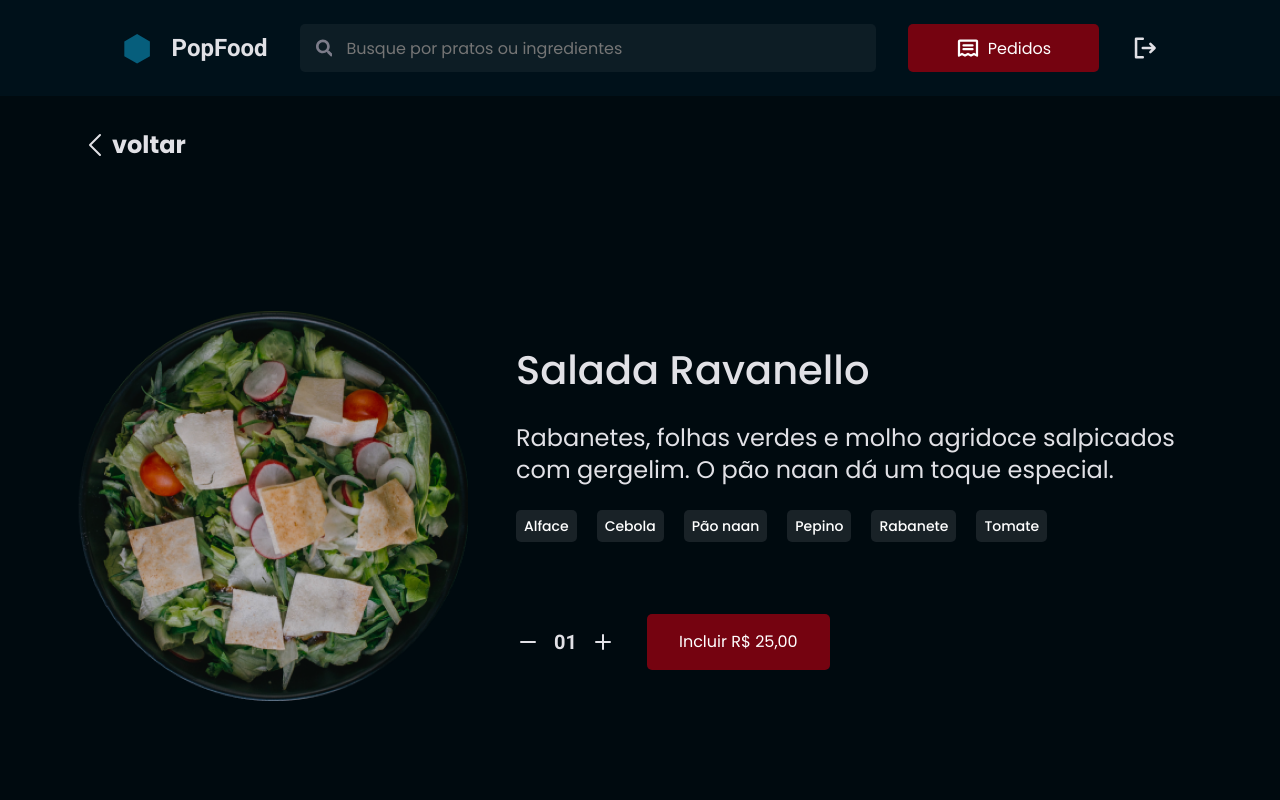
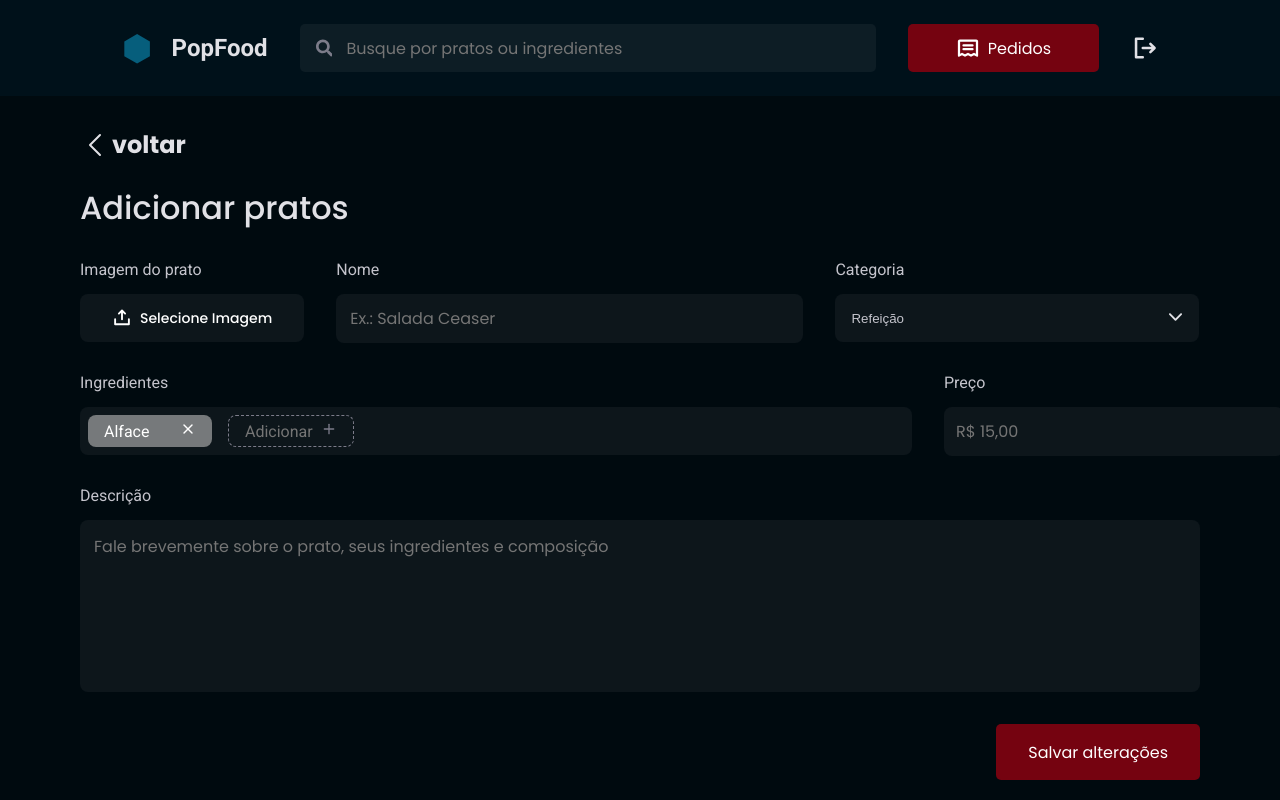
Before and after one commit to murilodamarioo/PopFood-Frontend, a React (Vite) app: page / in a window 1280 px wide. Shown: the top 800 px of the page. Built offline with nearby package versions, Linux system fonts and the light colour scheme.

Commit message:
feat: implement Add dish page

```diff
--- a/src/components/NoteItem/styles.js
+++ b/src/components/NoteItem/styles.js
@@ -14,6 +14,7 @@ export const Container = styled.div`
   border: ${(props) => props.$isnew ? `1px dashed ${props.theme.COLORS.LIGHT_500}` : 'none'};
 
   input {
+    width: auto;
     width: 4.25rem;
     font-family: 'Roboto';
     line-height: 1rem;
@@ -33,46 +34,3 @@ export const Container = styled.div`
     cursor: pointer;
   }
 `
-
-
-/*
-
-
-  display: flex;
-  align-items: center;
-
-  height: 2rem;
-  width: fit-content;
-
-  background-color: ${(props) => (props.$isnew ? 'transparent' : props.theme.COLORS.LIGHT_600)};
-  border: ${(props) => (props.$isnew ? `1px dashed ${props.theme.COLORS.LIGHT_500}` : 'none')};
-  border-radius: 0.5rem;
-
-
-  input {
-    background: transparent;
-    border: none;
-    color: ${(props) => (props.$isnew ? props.theme.COLORS.LIGHT_500 : props.theme.COLORS.LIGHT_100)};
-    padding: 0.6rem 1rem;
-    outline: none;
-    font-size: 1rem;
-  }
-
-  button {
-    background: none;
-    border: none;
-    color: ${(props) => (props.$isnew ? '#0F0' : '#F00')};
-    cursor: pointer;
-    padding: 0.6rem 1rem;
-    display: flex;
-    align-items: center;
-    justify-content: center;
-    gap: 0.5rem;
-
-    &:hover {
-      opacity: 0.8;
-    }
-  }
-
-
-*/
--- a/src/main.jsx
+++ b/src/main.jsx
@@ -5,13 +5,13 @@ import { ThemeProvider } from 'styled-components'
 import GlobalStyle from './styles/global'
 import theme from './styles/theme'
 
-import { Details } from './pages/Details'
+import { AddDishes } from './pages/AddDishes'
 
 createRoot(document.getElementById('root')).render(
   <StrictMode>
     <ThemeProvider theme={theme}>
       <GlobalStyle />
-      <Details />
+      <AddDishes />
     </ThemeProvider>
   </StrictMode>,
 )
--- /dev/null
+++ b/src/pages/AddDishes/index.jsx
@@ -0,0 +1,97 @@
+import { Fragment } from 'react'
+import { Container, Form, Textarea, SectionTags } from './styles'
+
+import { Header } from '../../components/Header'
+import { Button } from '../../components/Button'
+import { BackButton } from '../../components/BackButton'
+import { Footer } from '../../components/Footer'
+import { FileInput } from '../../components/FileInput'
+import { SelectInput } from '../../components/SelectInput'
+import { NoteItem } from '../../components/NoteItem'
+
+import { PiCaretLeft } from 'react-icons/pi'
+import { PiUploadSimpleBold } from 'react-icons/pi'
+import { FaChevronDown } from 'react-icons/fa6'
+
+
+export function AddDishes() {
+
+  const categories = [
+    { value: 'refeicao', label: 'Refeição' },
+    { value: 'sobremesa', label: 'Sobremesa' },
+    { value: 'bebida', label: 'Bebida' },
+  ]
+
+  return(
+    <Fragment>
+      <Header />
+      <Container>
+        <main>
+          <BackButton
+            title='voltar'
+            icon={PiCaretLeft}
+          />
+
+          <h2>Adicionar pratos</h2>
+
+          <Form>
+            <div className="input-wrapper-inc">
+              <div className="wrapper-group">
+                <p>Imagem do prato</p>
+                <FileInput icon={PiUploadSimpleBold} />
+              </div>
+
+              <div className="wrapper-group">
+                <p>Nome</p>
+                <input
+                  type="text"
+                  placeholder="Ex.: Salada Ceaser"
+                  className="dish-name"/>
+              </div>
+
+              <div className="wrapper-group">
+                <p>Categoria</p>
+                <SelectInput options={categories} icon={FaChevronDown}/>
+              </div>
+            </div>
+
+            <div className="input-wrapper-ip">
+                <div className="wrapper-group-tag">
+                  <p>Ingredientes</p>
+                  <SectionTags>
+                    <NoteItem value="Alface"/>
+                    <NoteItem
+                      isNew
+                      placeholder="Adicionar"
+                    />
+                  </SectionTags>
+                </div>
+
+              <div className="wrapper-group">
+                  <p>Preço</p>
+                  <input
+                    type="text"
+                    placeholder="R$ 15,00"
+                    className="price"
+                  />
+                </div>
+            </div>
+
+            <div className="input-wrapper-d">
+              <p>Descrição</p>
+              <Textarea
+                placeholder="Fale brevemente sobre o prato, seus ingredientes e composição"
+              />
+            </div>
+
+            <Button
+              className="custom-button"
+              title="Salvar alterações"
+            />
+          </Form>
+        </main>
+      </Container>
+      <Footer />
+    </Fragment>
+  )
+}
--- /dev/null
+++ b/src/pages/AddDishes/styles.js
@@ -0,0 +1,121 @@
+import styled from 'styled-components'
+import { DEVICE_BREAKPOINTS } from '../../styles/deviceBreakpoints'
+
+export const Container = styled.div`
+  display: flex;
+  flex-direction: column;
+  min-height: 100vh;
+
+  > main {
+    flex: 1;
+    max-width: 70rem;
+    margin: 0 auto;
+  }
+
+  h2 {
+    color: ${({ theme }) => theme.COLORS.LIGHT_300};
+    font-size: 2rem;
+    font-family: 'Poppins';
+    font-weight: 500;
+    line-height: 2.8rem;
+    margin-bottom: 2rem;
+    margin-top: 1.5rem;
+  }
+
+  @media(max-width: 1368px) {
+    margin-bottom: 7.25rem;
+  }
+`
+
+export const Form = styled.form`
+  display: flex;
+  flex-direction: column;
+  gap: 2rem;
+
+  p {
+    color: ${({ theme }) => theme.COLORS.LIGHT_400};
+    font-family: 'Roboto';
+    font-size: 1rem;
+    font-weight: 400;
+    line-height: 1rem;
+  }
+
+  .input-wrapper-inc {
+    display: flex;
+    gap: 2rem;
+  }
+
+  .input-wrapper-ip {
+    display: flex;
+    gap: 2rem;
+  }
+
+
+  .input-wrapper-d {
+    display: flex;
+    flex-direction: column;
+    gap: 1rem;
+  }
+
+  .wrapper-group {
+    display: flex;
+    gap: 1rem;
+    flex-direction: column;
+  }
+
+  .wrapper-group-tag {
+    display: flex;
+    flex-direction: column;
+    gap: 1rem;
+  }
+
+  .dish-name {
+    min-width: 29.2rem;
+    padding: 0.75rem 0.875rem;
+    background-color: ${({ theme }) => theme.COLORS.DARK_800};
+    border-radius: 0.5rem;
+    border: none;
+
+    color: ${({ theme }) => theme.COLORS.LIGHT_100};
+  }
+
+  .price {
+    min-width: 16rem;
+    padding: 0.75rem;
+    border: none;
+    border-radius: 0.5rem;
+    background-color: ${({ theme }) => theme.COLORS.DARK_800};
+    color: ${({ theme }) => theme.COLORS.LIGHT_100};
+  }
+
+  .custom-button {
+    align-self: flex-end;
+    width: fit-content;
+  }
+`
+
+export const SectionTags = styled.div`
+  display: flex;
+  gap: 1rem;
+  align-items: center;
+
+  min-width: 52rem;
+  height: 3rem;
+
+  background-color: ${({ theme }) => theme.COLORS.DARK_800};
+  padding: 0.25rem 0.5rem;
+  border-radius: 0.5rem;
+`
+
+export const Textarea = styled.textarea`
+  width: 100%;
+  height: 10.75rem;
+  padding: 0.875rem;
+
+  background-color: ${({ theme }) => theme.COLORS.DARK_800};
+  color: ${({ theme }) => theme.COLORS.LIGHT_100};
+
+  border: none;
+  border-radius: 0.5rem;
+  resize: none;
+`
```
